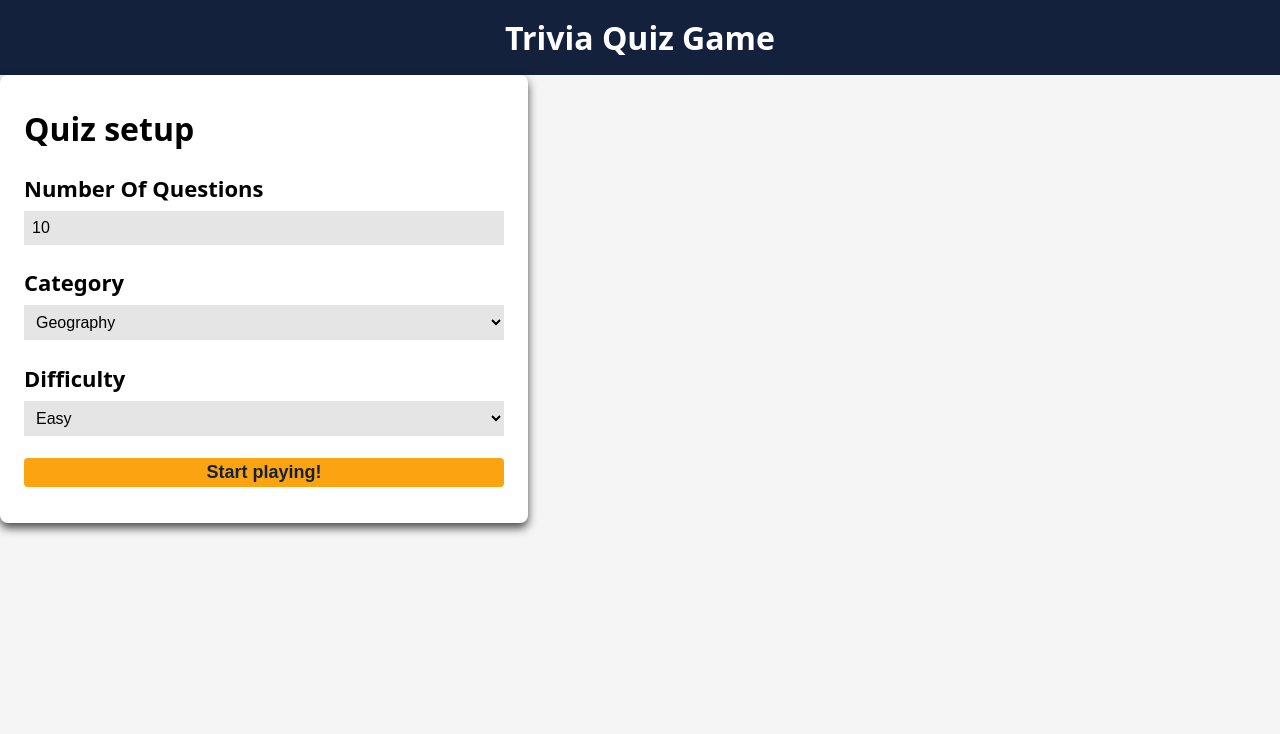
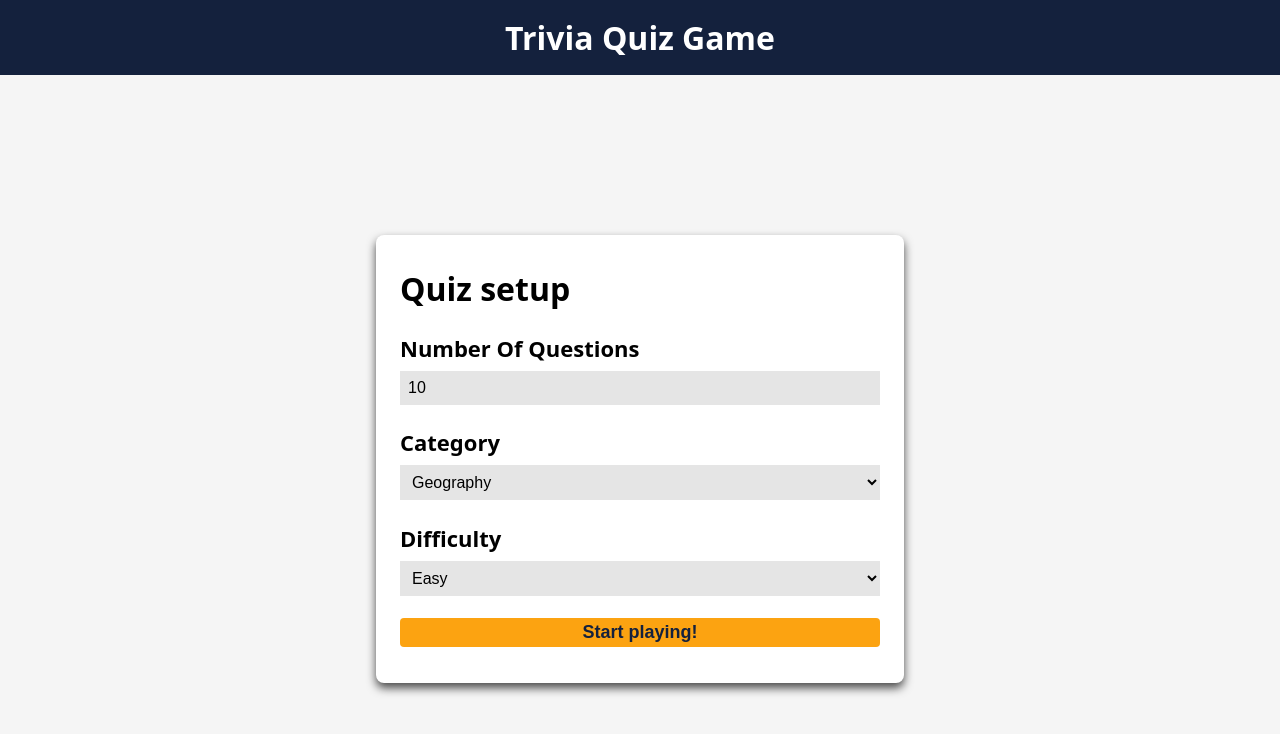
Before and after one commit to dariojularic/Trivia-quiz, a React app: page / in a window 1280 px wide. Shown: the top 734 px of the page. Built offline with nearby package versions, Linux system fonts and the light colour scheme; the HTML template or start-up script is replaced by a standard one.

Commit message:
Add style

```diff
--- a/src/App.css
+++ b/src/App.css
@@ -5,13 +5,13 @@ body {
   font-family: system-ui, -apple-system, BlinkMacSystemFont, 'Segoe UI', Roboto, Oxygen, Ubuntu, Cantarell, 'Open Sans', 'Helvetica Neue', sans-serif;
 }
 
-/* main {
+main {
   display: flex;
   flex-direction: column;
   align-items: center;
   height: 100%;
   margin-top: 160px;
-} */
+}
 
 .game {
   height: 400px;
```
